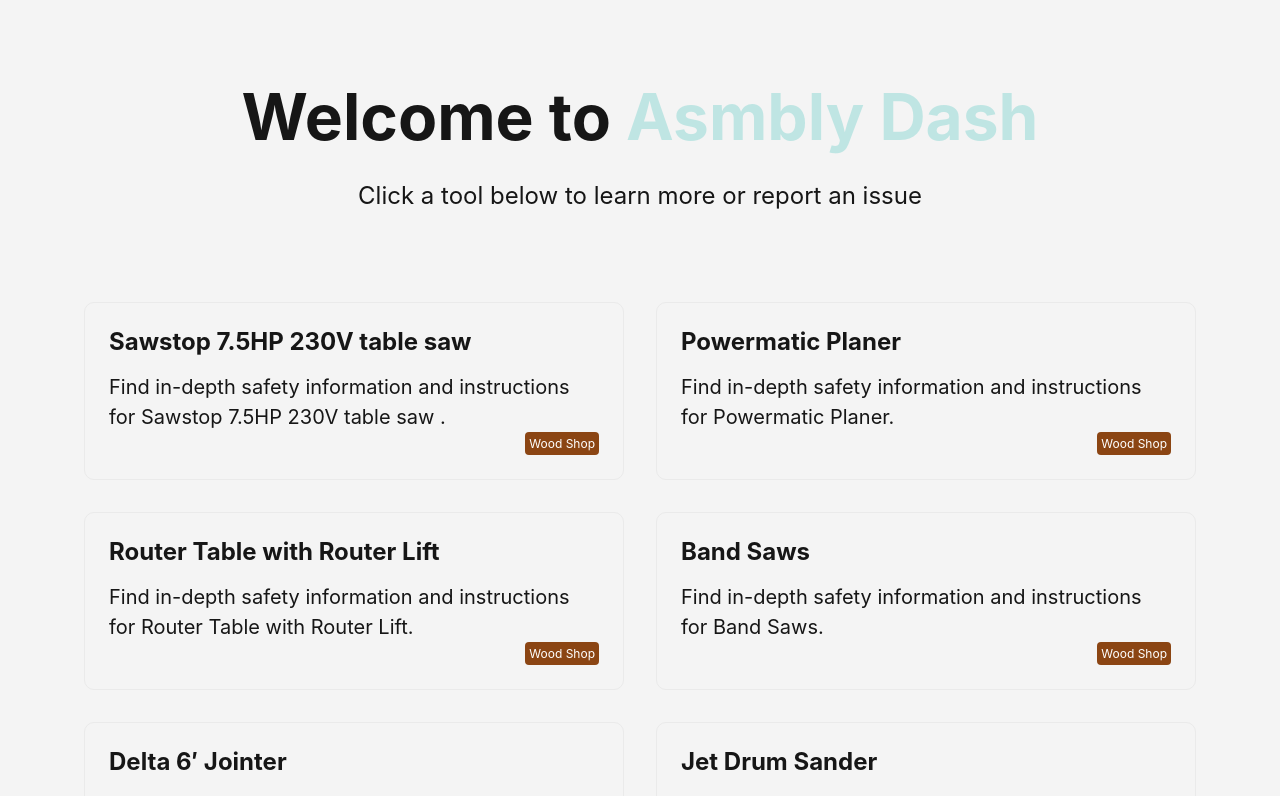
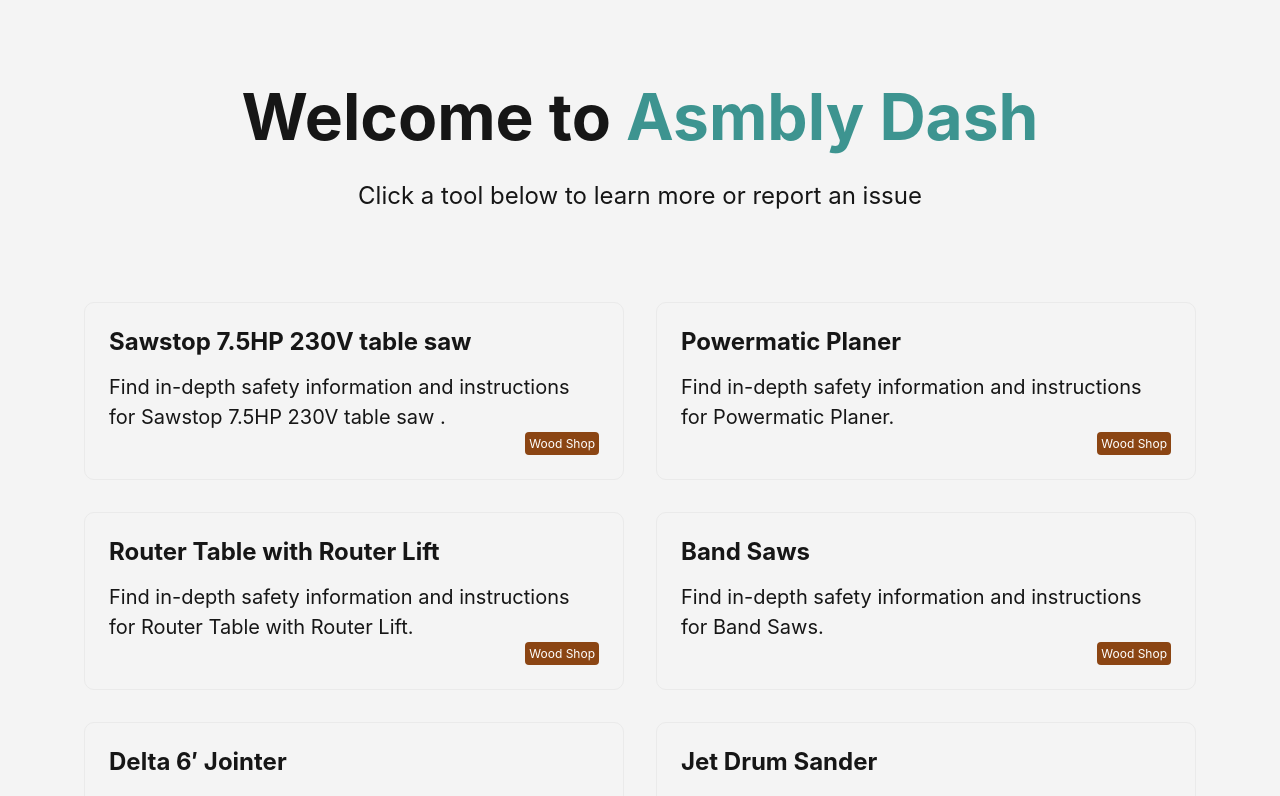
Before and after one commit to vpicone/asmbly-dash, a Next.js app: page / in a window 1280 px wide. Shown: the top 796 px of the page. Built offline with nearby package versions, Linux system fonts and the light colour scheme.

Commit message:
chore: light brand

```diff
--- a/styles/globals.css
+++ b/styles/globals.css
@@ -27,6 +27,7 @@
 @media (prefers-color-scheme: light) {
   html {
     --background: #f4f4f4;
+    --brand: #3d9490;
     --text: #161616;
     --link: #0f62fe;
   }
```
